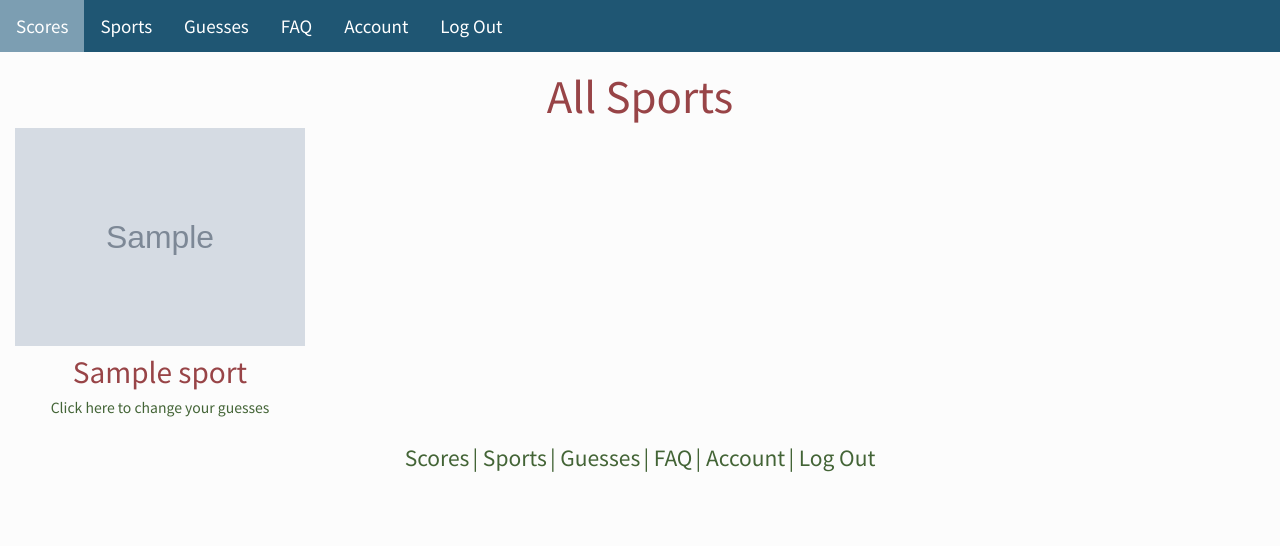
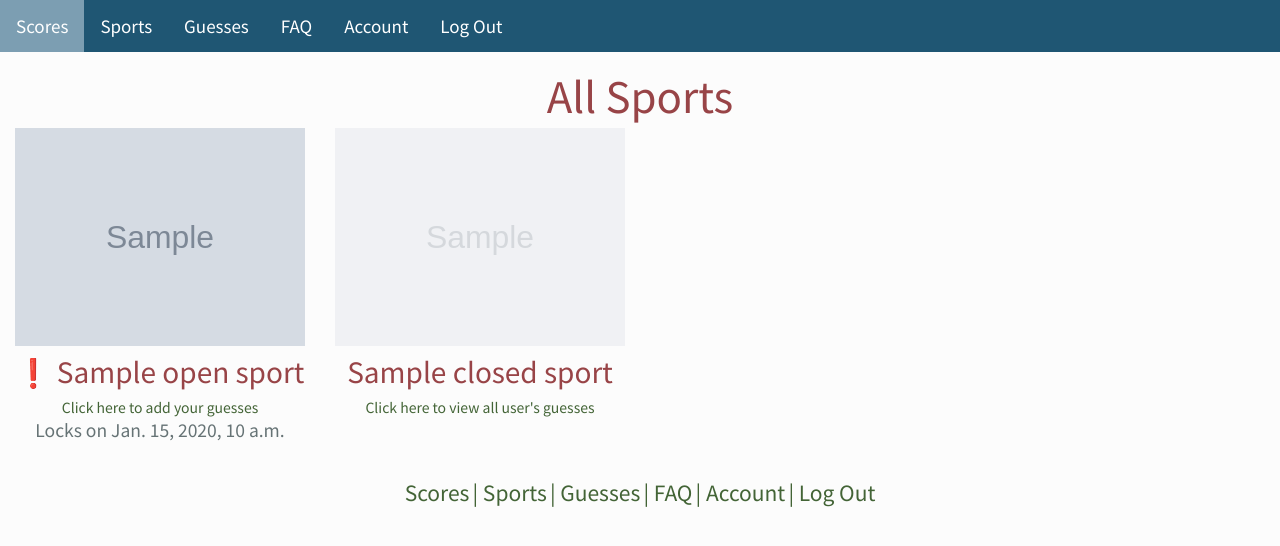
Before and after one commit to BoggsParty/Olympics2021, a Django app: template pages/templates/pages/menu.html in a window 1280 px wide. Shown: the top 546 px of the page. Run offline with Django 3.2, Linux system fonts and the light colour scheme; the template is opened without the code that fills it: most values are stand-ins (such as "Sample title", 1, 10 or a date in 2020); grey boxes marked "Sample" are stand-in pictures; some libraries are stand-ins or nearby versions.

Commit message:
added score calculations

```diff
--- a/pages/static/css/main.css
+++ b/pages/static/css/main.css
@@ -9,6 +9,9 @@
     Green: #436436; 67,100,54
     Yellow: #fcffcc; 252,255,204 OR eef670
     Gray: #667375; 41,49,50
+	Gold: #FFD700
+	Silver: #C0C0C0
+	Bronze: #cd7f32
 */
 
 *{
@@ -58,6 +61,27 @@ h3 {
     font-size: 200%;
     color: #984447;
 }
+
+h3.black {
+    font-size: 200%;
+    color: black;
+}
+
+h3.gold {
+    font-size: 200%;
+    color: #FFD700;
+}
+
+h3.silver {
+    font-size: 200%;
+    color: #C0C0C0;
+}
+
+h3.bronze {
+    font-size: 200%;
+    color: #cd7f32;
+}
+
 h4 {
     font-size: 200%;
     color: #984447;
@@ -98,7 +122,12 @@ p.subscript {
 IMG.center {
     display: block;
     margin-left: auto;
-    margin-right: auto }
+    margin-right: auto;
+}
+
+.opacity {
+	opacity: 0.3;
+}
 
 /* Start of Menu CSS */
 .topnav {
--- a/pages/templates/pages/menu.html
+++ b/pages/templates/pages/menu.html
@@ -9,15 +9,26 @@
 </div>
 <div class="container-fluid">
     <div class="row center display-flex">
-        {% for sport in sport %}
+        {% for open_sport in open_sport %}
         <div class="col-sm-3">
-            <a href="/sports/detail/{{sport.slug}}"><img class="img-responsive center" src="/media/{{sport.menu_image}}"></a>
-            <h4>{{sport.sport_name}}</h4>
-            {% if sport.locked %}
-                <a class="menu" href="/user/guesses/all/{{sport.slug}}">Click here to view all user's guesses</a>
-            {% else %}
-                <a class="menu" href="#" onclick="window.open('/user/guess/{{sport.slug}}', 'newwindow', 'width=300, height=400'); return false;">Click here to change your guesses</a>
-            {% endif %}
+			<a href="/sports/detail/{{open_sport.slug}}"><img class="img-responsive center" src="/media/{{open_sport.menu_image}}"></a>
+			{% for guess_entered in guess_entered %}
+				{% if guess_entered.sport.pk is open_sport.pk %}
+					<h4>&#9989 {{open_sport.sport_name}}</h4>
+					<a class="menu" href="#" onclick="window.open('/user/guess/{{open_sport.slug}}', 'newwindow', 'width=300, height=400'); return false;">Click here to change your guesses</a>
+				{% else %}
+					<h4>&#10071 {{open_sport.sport_name}}</h4>
+					<a class="menu" href="#" onclick="window.open('/user/guess/{{open_sport.slug}}', 'newwindow', 'width=300, height=400'); return false;">Click here to add your guesses</a>
+				{% endif %}
+			{% endfor %}
+			<p>Locks on {{open_sport.lock_date}}</p>
+		</div>
+        {% endfor %}
+		{% for closed_sport in closed_sport %}
+        <div class="col-sm-3">
+			<a href="/sports/detail/{{closed_sport.slug}}"><img style="opacity:0.3" class="img-responsive center locked" src="/media/{{closed_sport.menu_image}}"></a>
+			<h4>{{closed_sport.sport_name}}</h4>
+            <a class="menu" href="/user/guesses/all/{{closed_sport.slug}}">Click here to view all user's guesses</a>
         </div>
         {% endfor %}
     </div>
--- /dev/null
+++ b/pages/templates/pages/score-calculation.html
@@ -0,0 +1,4 @@
+<!DOCTYPE html>
+<html>
+Score's updated!
+</html>
--- a/pages/urls.py
+++ b/pages/urls.py
@@ -18,5 +18,6 @@ url('^create-account/', CreateView.as_view(
         success_url='/user/settings/'
     )),
 url(r'^logout/$', views.log_out, name='log-out'),
+url(r'^calc_scores/$', views.score_calculation, name='score_calculation'),
 url(r'^$', views.scores, name='scores'),
 ]
--- a/participants/admin.py
+++ b/participants/admin.py
@@ -4,7 +4,7 @@ from import_export import resources
 from .models import Guesses
 
 class Guesses_admin(ImportExportModelAdmin, admin.ModelAdmin):
-    list_display = ('user','sport','date',)
+    list_display = ('user','sport','date','score')
     order = ('date')
     filter_by = ('sport','user')
 
--- a/participants/models.py
+++ b/participants/models.py
@@ -8,6 +8,7 @@ class Guesses(models.Model):
     gold = models.ForeignKey('sports.Athlete', on_delete=models.CASCADE, blank=True, null=True, related_name = 'gold+')
     silver = models.ForeignKey('sports.Athlete', on_delete=models.CASCADE, blank=True, null=True, related_name = 'silver+')
     bronze = models.ForeignKey('sports.Athlete', on_delete=models.CASCADE, blank=True, null=True, related_name = 'bronze+')
+    score = models.IntegerField(default=0)
     class Meta:
         verbose_name = "Guess"
         verbose_name_plural = "Guesses"
```
Also changed, not shown: pages/views.py (+63 -3 lines), participants/templates/participants/guess-all-per-sport.html (+6 -4 lines), participants/migrations/0002_guesses_score.py (added).
